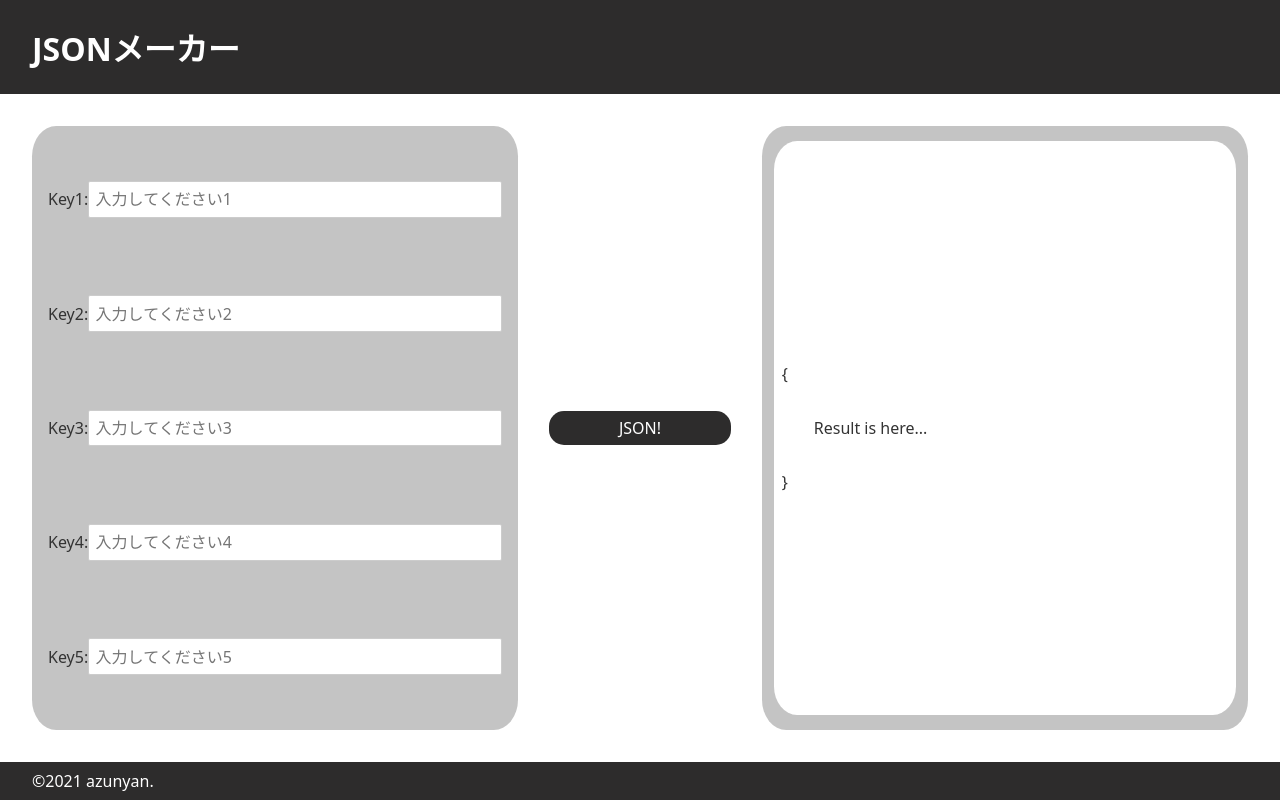
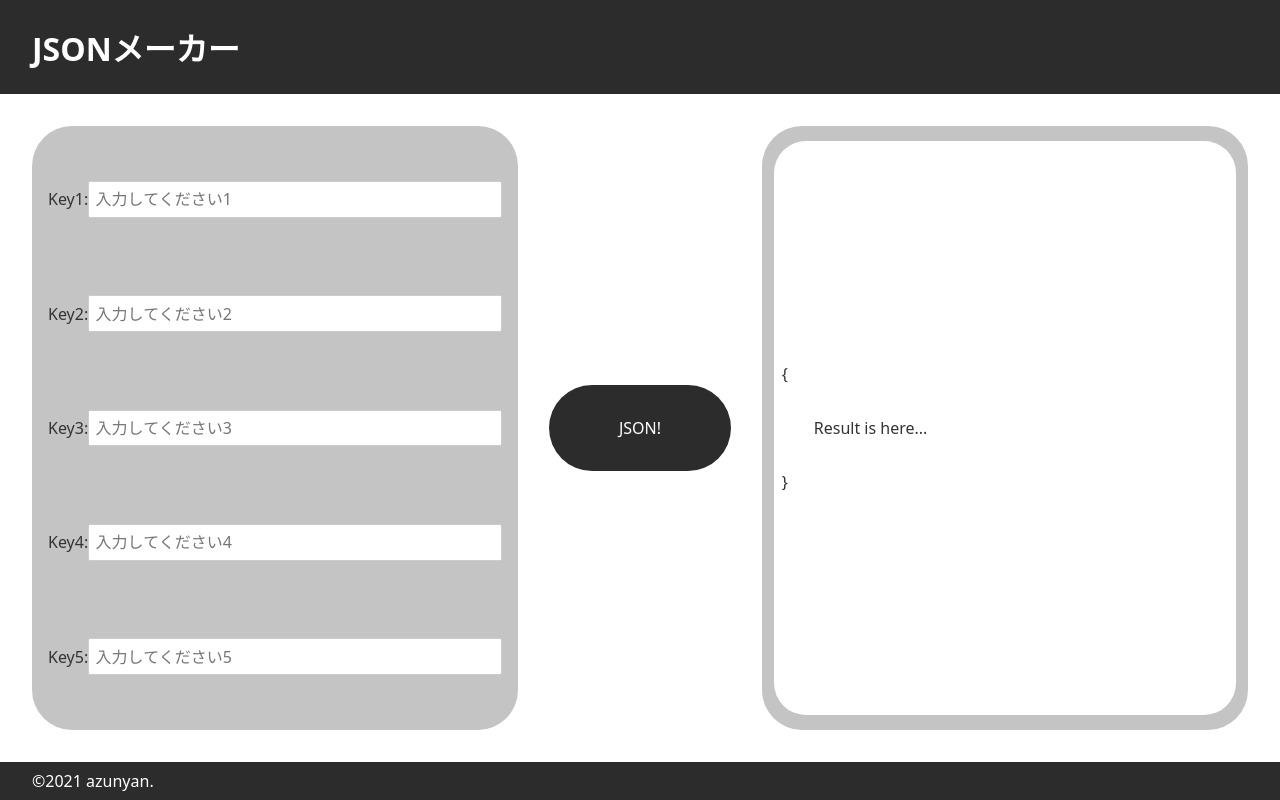
Before and after one commit to azufb/JSONMaker, a Svelte app: page / in a window 1280 px wide. Built offline with nearby package versions, Linux system fonts and the light colour scheme.

Commit message:
ボタン高さ調整

```diff
--- a/src/FormAndReturn.svelte
+++ b/src/FormAndReturn.svelte
@@ -110,7 +110,7 @@
   .form {
     background-color: #c4c4c4;
     height: 100%;
-    border-radius: 5%;
+    border-radius: 2.5rem;
   }
 
   .from {
@@ -147,9 +147,10 @@
     margin-bottom: 0;
     background-color: #2d2c2c;
     border: none;
-    border-radius: 15px;
+    border-radius: 15rem;
     color: #ffffff;
     width: 100%;
+    padding: 2rem 0;
   }
 
   .to {
@@ -164,7 +165,7 @@
     background-color: #ffffff;
     width: 95%;
     height: 95%;
-    border-radius: 5%;
+    border-radius: 2rem;
     display: flex;
     flex-direction: column;
     justify-content: center;
```
